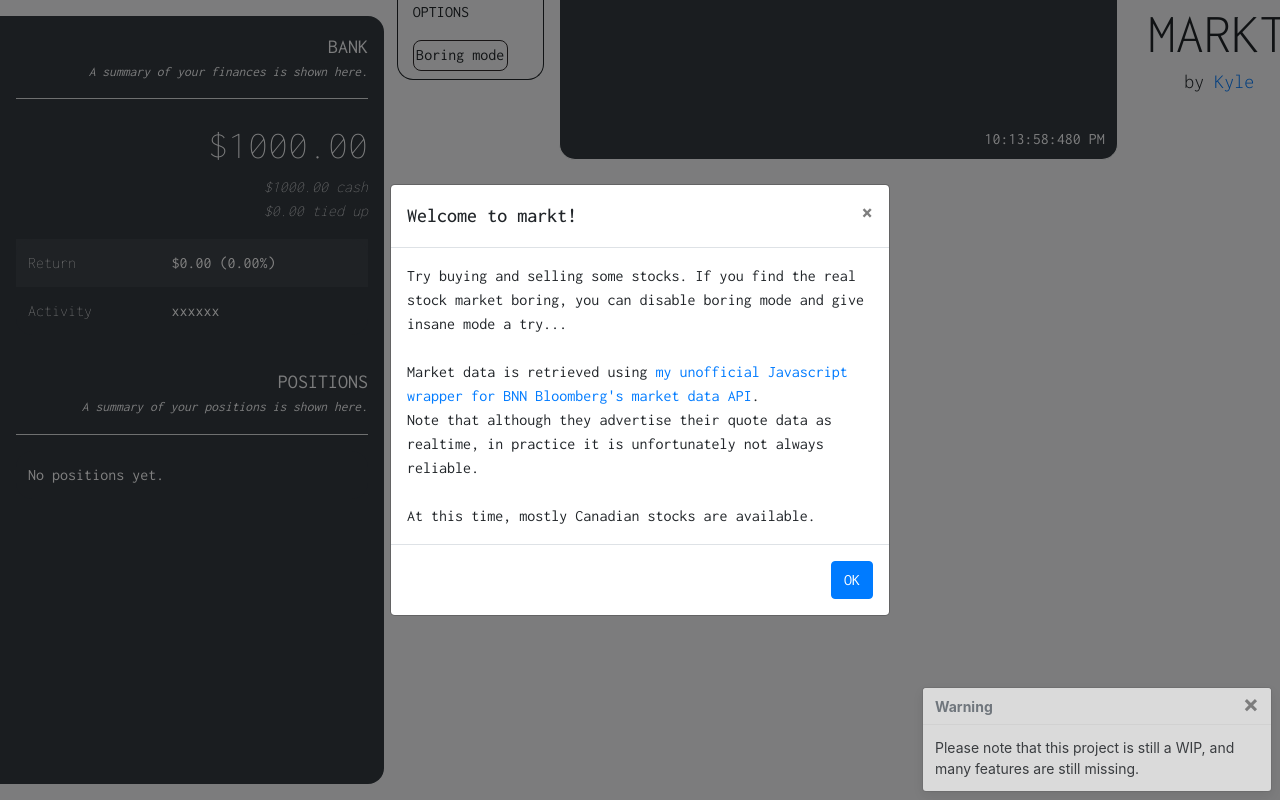
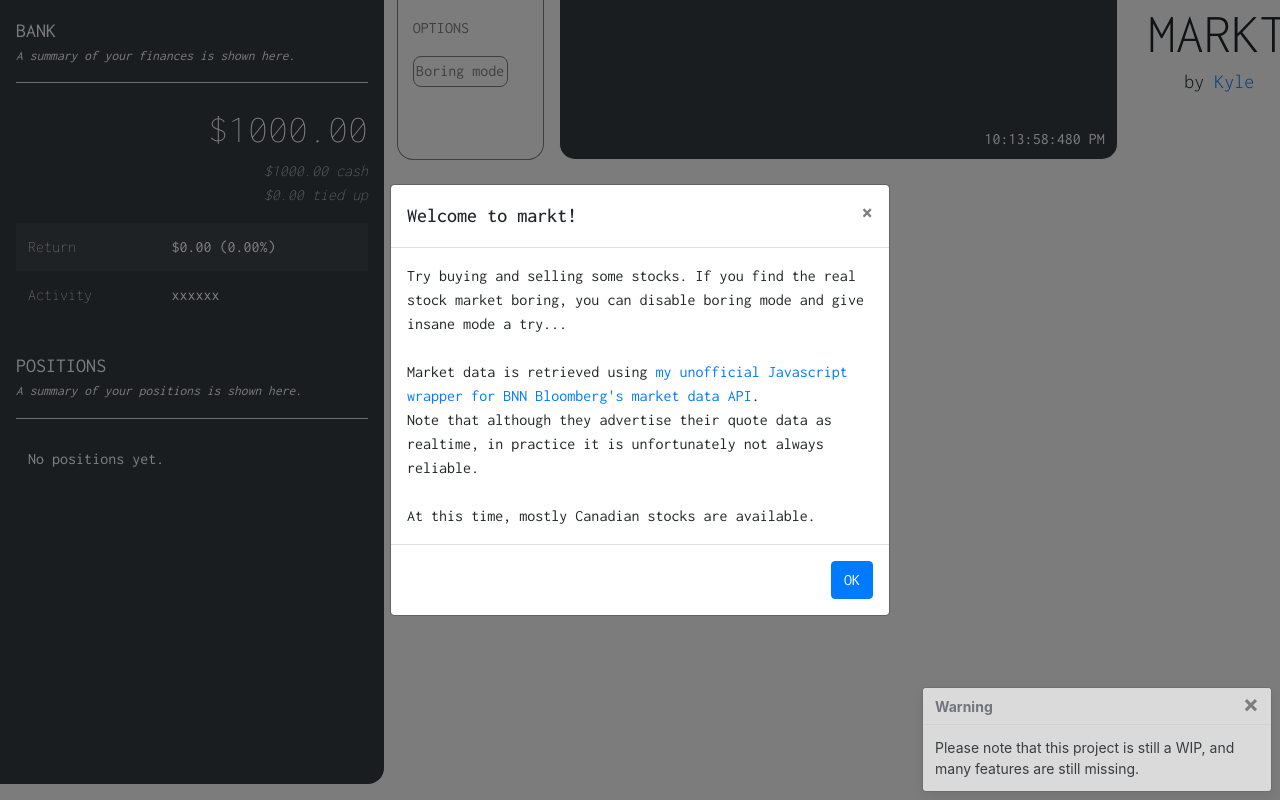
Before and after one commit to vxsl/markt-web, a Vue app: page / in a window 1280 px wide. Built offline with nearby package versions, Linux system fonts and the light colour scheme.

Commit message:
various styling updates

```diff
--- a/src/views/Home.vue
+++ b/src/views/Home.vue
@@ -264,18 +264,15 @@ export default {
   left:0;
   width:30vw;
   height:100vh !important;
-  padding:2vh;
-  padding-right:0;
-  padding-left:0;
+  padding-bottom:2vh;
   .inner-sidebar {
     position:relative;
     height:100%;
-    border-top-right-radius:1em;
     border-bottom-right-radius:1em;
     padding:1em;
     p {
       margin-bottom:0;
-      text-align:right;
+      text-align:left;
     }
     .table-title {
       font-weight:400;
@@ -321,26 +318,6 @@ export default {
     border-radius:1em
   }
 }
-#options {
-
-  float:right;
-  border:solid;
-  border-width:1px;
-  border-bottom-right-radius:1em;
-  border-bottom-left-radius:1em;
-  border-top:none;
-
-  .option-button {
-    &.insane {
-      -webkit-animation-name: shake;
-      animation-name: shake;
-      -webkit-animation-duration: 1s;
-      animation-duration: 1s;
-      -webkit-animation-fill-mode: both;
-      animation-fill-mode: both;
-    }
-  }
-}
 
 .content {
   width:69vw;
@@ -373,6 +350,32 @@ export default {
   nav {
     padding:0;
   }
+
+  #options {
+    padding-top:1em;
+    float:right;
+    border:solid;
+    min-height:20vh;
+    border-width:1px;
+    border-bottom-right-radius:1em;
+    border-bottom-left-radius:1em;
+    border-top:none;
+    border-color:$grey-color;
+    color:$grey-color;
+    .option-button {
+    .tgl-btn {
+      border-color:$grey-color;
+    }
+      &.insane {
+        -webkit-animation-name: shake;
+        animation-name: shake;
+        -webkit-animation-duration: 1s;
+        animation-duration: 1s;
+        -webkit-animation-fill-mode: both;
+        animation-fill-mode: both;
+      }
+    }
+  }
 }
 
 .nav-link {
```
